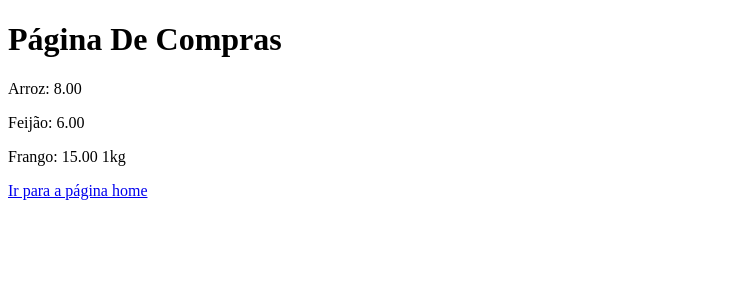
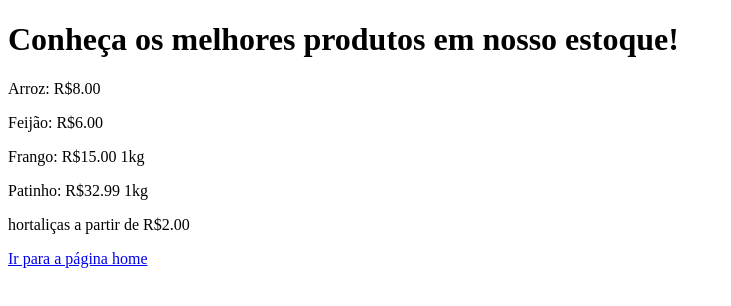
Before and after one commit to PauloSergioo/Trabalho_Github1, a plain HTML site: page vendas.html in a window 1280 px wide. Shown: the whole page, without its empty margins (0-731 px from the left). Drawn offline with Linux system fonts and the light colour scheme.

Commit message:
Foram adicionados, novos produtos, e atualizada a página home

```diff
--- a/vendas.html
+++ b/vendas.html
@@ -7,11 +7,13 @@
     <title>Document</title>
 </head>
 <body>
-    <h1>Página De Compras</h1>
+    <h1>Conheça os melhores produtos em nosso estoque!</h1>
 
-    <p>Arroz: 8.00</p>
-    <p>Feijão: 6.00</p>
-    <p>Frango: 15.00 1kg</p>
+    <p>Arroz: R$8.00</p>
+    <p>Feijão: R$6.00</p>
+    <p>Frango: R$15.00 1kg</p>
+    <p>Patinho: R$32.99 1kg</p>
+    <p>hortaliças a partir de R$2.00</p>
 
     <a href="index.html">Ir para a página home</a>
 </body>
```
Also changed, not shown: index.html (+2 -0 lines).
